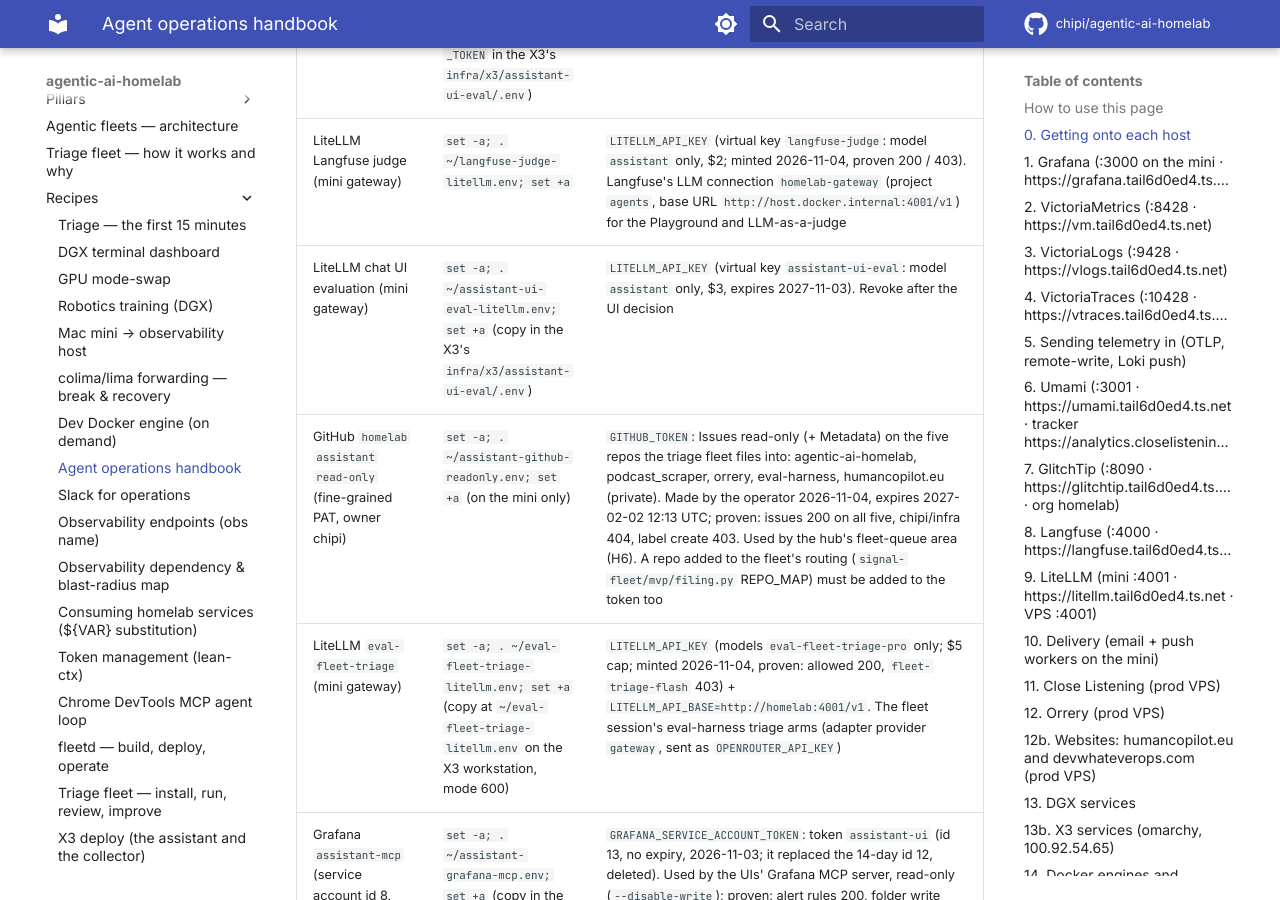
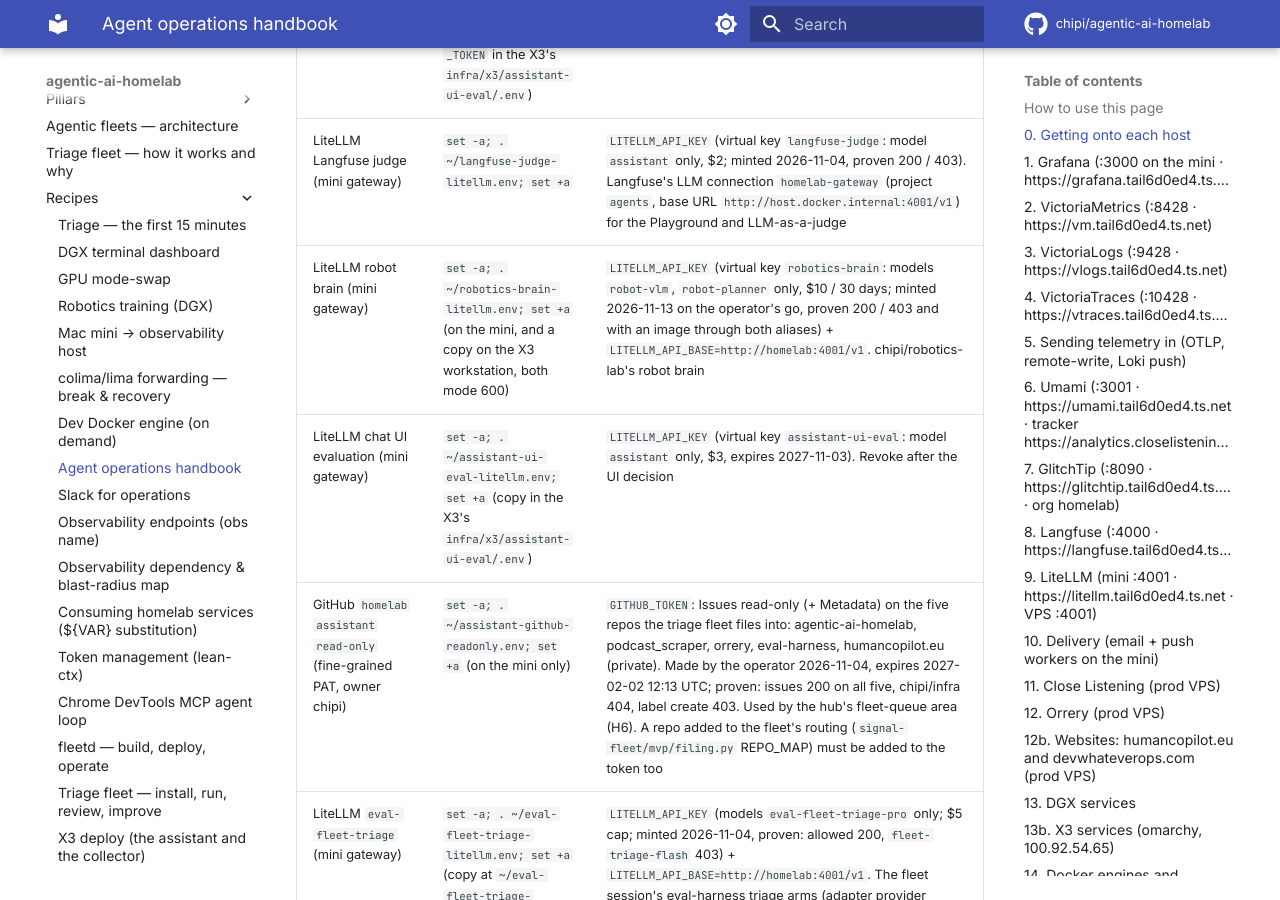
Before and after one commit to chipi/agentic-ai-homelab, an MkDocs documentation site: the page built from docs/recipes/agent-access.md, in a window 1280 px wide and 900 px high, scrolled down 3584 px. Built offline with MkDocs 1.6.1 and Material for MkDocs 9.7.7, drawn with Linux system fonts in a browser that asks for light colours; comment, search, counter and statistics services are not loaded.

Commit message:
litellm: the robot brain's aliases and key (robotics-lab phase 1)
Operator's go, 2026-11-13: phase 1 of the robot brain (chipi/robotics-lab)
calls LiteLLM, open-weight models only, so phase 2 can serve the same
aliases from the DGX.

- robot-vlm and robot-planner -> openrouter/qwen/qwen3-vl-30b-a3b-instruct
  (Qwen3-VL-30B-A3B, 3B active, open weights; runs on the GB10), on the
  eval OpenRouter key. Added at runtime with /model/new, so no restart
  (`ALIASES PASS`), and recorded here so live and file agree. The file
  parses: 37 aliases, no duplicates.
- Virtual key robotics-brain, minted with mint-credential (`MINT: PASS`:
  200 on robot-vlm, 403 on fleet-triage-flash): those two aliases only,
  $10 with a 30-day budget period (/key/update budget_duration=30d;
  /key/info reads max_budget=10.0, budget_duration=30d). Stored in
  ~/robotics-brain-litellm.env on the mini and on the X3, mode 600.
- An image through the brain's key: a red square on white answered
  "Red square." by robot-vlm in 0.72 s and robot-planner in 2.08 s (one
  call each, not a latency distribution).
- Rows in infra/litellm/README.md's consumers and in the handbook's
  credentials table.

Co-Authored-By: Claude Opus 5.5 <noreply@anthropic.com>
Claude-Session: https://claude.ai/code/session_014cvkLDhZiuT6G7yUUfGC4i

```diff
--- a/docs/recipes/agent-access.md
+++ b/docs/recipes/agent-access.md
@@ -64,6 +64,7 @@ Do not create logins, publish ports or change groups to "get access".
 | LiteLLM Grafana LLM app (mini gateway) | `set -a; . ~/grafana-llm-litellm.env; set +a` (copy as `GRAFANA_LLM_LITELLM_KEY` in `infra/observability/backend/.env`) | `LITELLM_API_KEY` (virtual key `grafana-llm`: model `assistant` only, $2; minted 2026-11-04, proven 200 / 403). Grafana's LLM app (`provisioning/plugins/grafana-llm-app.yaml`) |
 | GlitchTip `assistant chat read-only` (token id 10) | `set -a; . ~/assistant-glitchtip-readonly.env; set +a` (copy as `ASSISTANT_GLITCHTIP_TOKEN` in the X3's `infra/x3/assistant-ui-eval/.env`) | `GLITCHTIP_TOKEN` (event:read, project:read, org:read; minted 2026-11-04, proven: issue list 200, resolve 403). The chat UIs' GlitchTip tool (`infra/homelab-home/glitchtip-openapi.json`) |
 | LiteLLM Langfuse judge (mini gateway) | `set -a; . ~/langfuse-judge-litellm.env; set +a` | `LITELLM_API_KEY` (virtual key `langfuse-judge`: model `assistant` only, $2; minted 2026-11-04, proven 200 / 403). Langfuse's LLM connection `homelab-gateway` (project `agents`, base URL `http://host.docker.internal:4001/v1`) for the Playground and LLM-as-a-judge |
+| LiteLLM robot brain (mini gateway) | `set -a; . ~/robotics-brain-litellm.env; set +a` (on the mini, and a copy on the X3 workstation, both mode 600) | `LITELLM_API_KEY` (virtual key `robotics-brain`: models `robot-vlm`, `robot-planner` only, $10 / 30 days; minted 2026-11-13 on the operator's go, proven 200 / 403 and with an image through both aliases) + `LITELLM_API_BASE=http://homelab:4001/v1`. chipi/robotics-lab's robot brain |
 | LiteLLM chat UI evaluation (mini gateway) | `set -a; . ~/assistant-ui-eval-litellm.env; set +a` (copy in the X3's `infra/x3/assistant-ui-eval/.env`) | `LITELLM_API_KEY` (virtual key `assistant-ui-eval`: model `assistant` only, $3, expires 2027-11-03). Revoke after the UI decision |
 | GitHub `homelab assistant read-only` (fine-grained PAT, owner chipi) | `set -a; . ~/assistant-github-readonly.env; set +a` (on the mini only) | `GITHUB_TOKEN`: Issues read-only (+ Metadata) on the five repos the triage fleet files into: agentic-ai-homelab, podcast_scraper, orrery, eval-harness, humancopilot.eu (private). Made by the operator 2026-11-04, expires 2027-02-02 12:13 UTC; proven: issues 200 on all five, chipi/infra 404, label create 403. Used by the hub's fleet-queue area (H6). A repo added to the fleet's routing (`signal-fleet/mvp/filing.py` REPO_MAP) must be added to the token too |
 | LiteLLM `eval-fleet-triage` (mini gateway) | `set -a; . ~/eval-fleet-triage-litellm.env; set +a` (copy at `~/eval-fleet-triage-litellm.env` on the X3 workstation, mode 600) | `LITELLM_API_KEY` (models `eval-fleet-triage-pro` only; $5 cap; minted 2026-11-04, proven: allowed 200, `fleet-triage-flash` 403) + `LITELLM_API_BASE=http://homelab:4001/v1`. The fleet session's eval-harness triage arms (adapter provider `gateway`, sent as `OPENROUTER_API_KEY`) |
```
Also changed, not shown: infra/litellm/README.md (+1 -0 lines), 1 other file.
